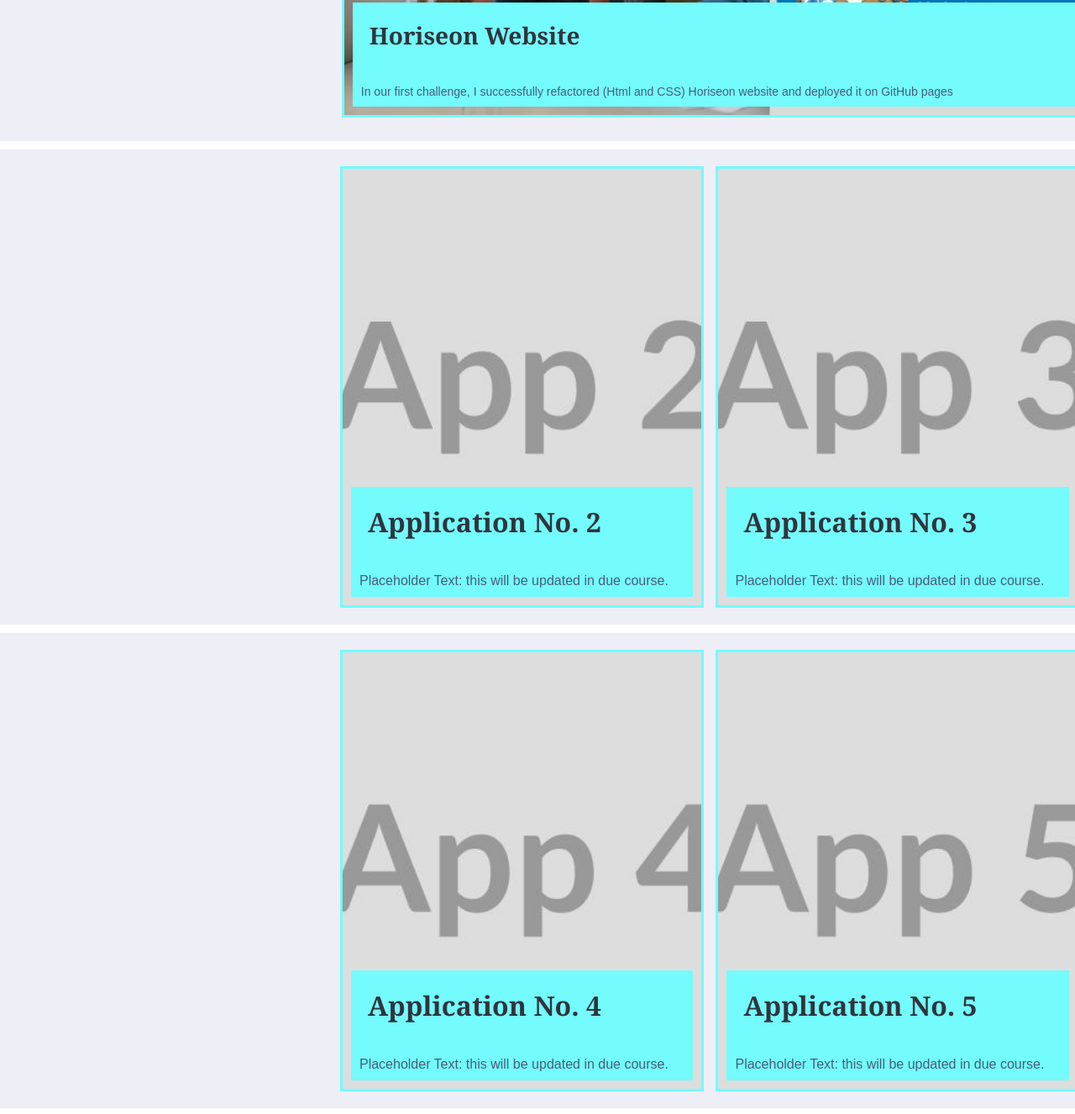
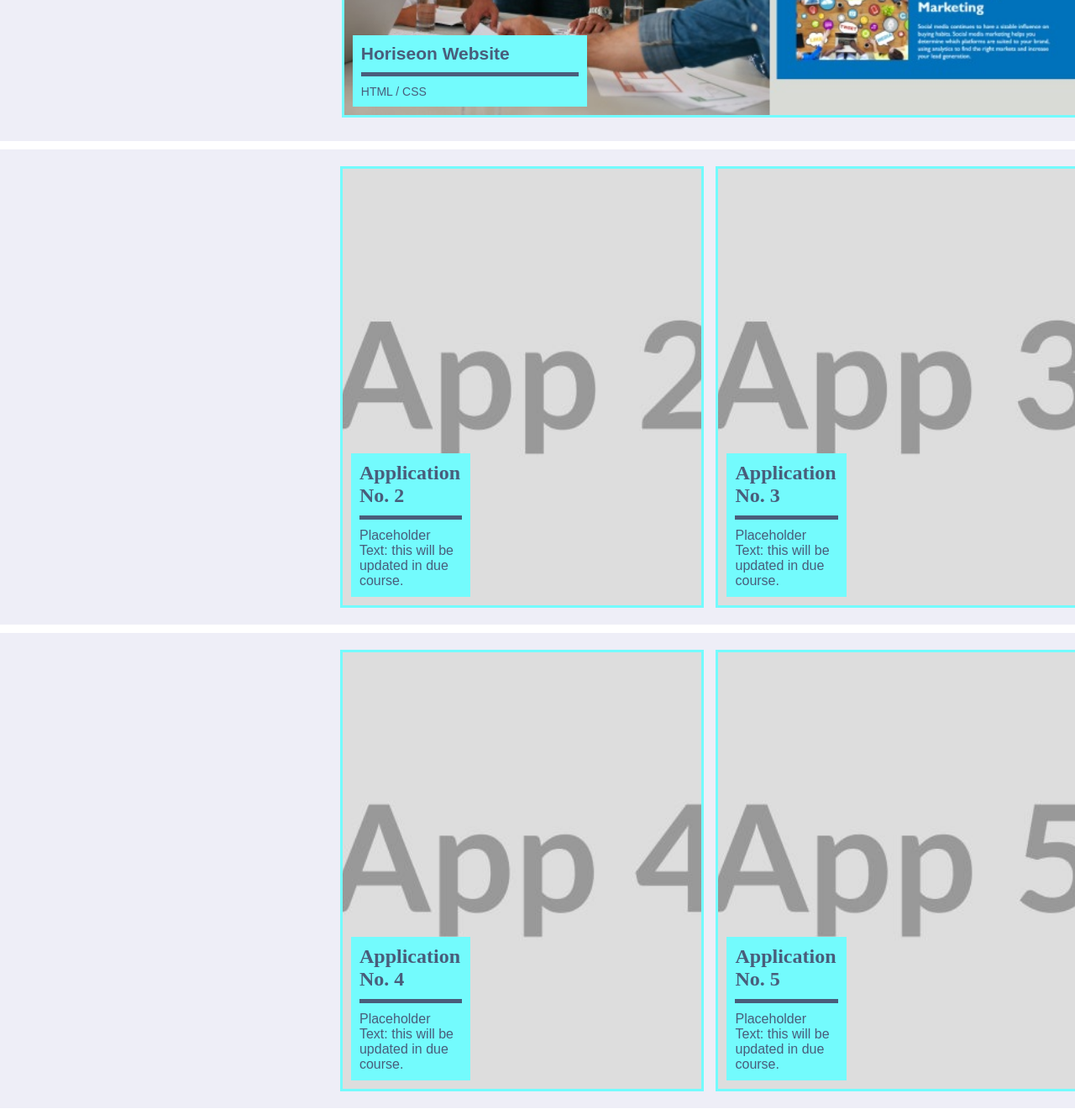
Before and after one commit to timsbootcamp/arvinderanand-portfolio, a plain HTML site: page index.html in a window 1280 px wide. Shown: the part 1233-2560 px from the top of the page at 84% size. Drawn offline with Linux system fonts and the light colour scheme.

Commit message:
All application text boxes text and widths updated

```diff
--- a/assets/css/style.css
+++ b/assets/css/style.css
@@ -167,7 +167,7 @@ a {
 
 .text {
   background: #73FBFD;
-  width: 100%;
+  width: 30%;
   padding: 20px 40px;
   color: #495D7B;
 }
--- a/index.html
+++ b/index.html
@@ -60,12 +60,11 @@
 
         <div class="right-text-item">
             <a href="https://timsbootcamp.github.io/horiseon-website">
-                <div class="jumbotron jumbotron-app1-item zzz">
+                <div class="jumbotron jumbotron-app1-item">
 
                     <div class="text">
-                        <h1>Horiseon Website </h1>
-                        <p>In our first challenge, I successfully refactored (Html and CSS) Horiseon website and
-                            deployed it on GitHub pages</p>
+                        <h2>Horiseon Website </h2>
+                        <p>HTML / CSS</p>
                     </div>
 
                 </div>
@@ -81,18 +80,18 @@
         </section>
 
         <div class="app-image-item">
-            <div class="jumbotron jumbotron-app2-item zzz">
+            <div class="jumbotron jumbotron-app2-item">
                 <div class="text">
-                    <h1>Application No. 2</h1>
+                    <h2>Application No. 2</h2>
                     <p>Placeholder Text: this will be updated in due course.</p>
                 </div>
             </div>
         </div>
 
         <div class="app-image-item">
-            <div class="jumbotron jumbotron-app3-item zzz">
+            <div class="jumbotron jumbotron-app3-item">
                 <div class="text">
-                    <h1>Application No. 3</h1>
+                    <h2>Application No. 3</h2>
                     <p>Placeholder Text: this will be updated in due course.</p>
                 </div>
             </div>
@@ -106,18 +105,18 @@
         </section>
 
         <div class="app-image-item">
-            <div class="jumbotron jumbotron-app4-item zzz">
+            <div class="jumbotron jumbotron-app4-item">
                 <div class="text">
-                    <h1>Application No. 4</h1>
+                    <h2>Application No. 4</h2>
                     <p>Placeholder Text: this will be updated in due course.</p>
                 </div>
             </div>
         </div>
 
         <div class="app-image-item">
-            <div class="jumbotron jumbotron-app5-item zzz">
+            <div class="jumbotron jumbotron-app5-item">
                 <div class="text">
-                    <h1>Application No. 5</h1>
+                    <h2>Application No. 5</h2>
                     <p>Placeholder Text: this will be updated in due course.</p>
                 </div>
             </div>
```
